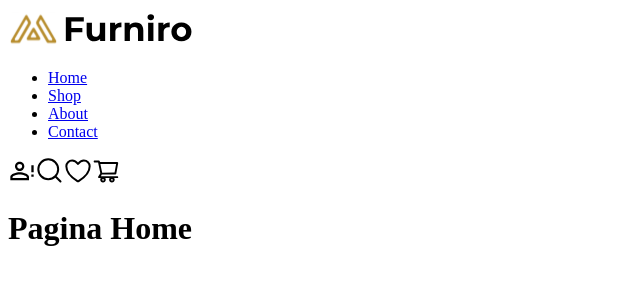
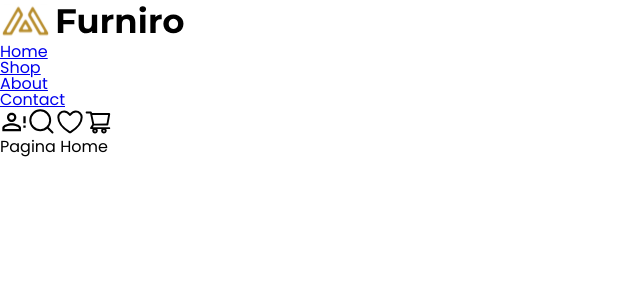
Before and after one commit to GustavoKobielski/Furtunite-Ecommece, a React (Vite) app: page / in a window 1280 px wide. Shown: the top 300 px of the page, without its empty margins (0-640 px from the left). Built offline with nearby package versions, Linux system fonts and the light colour scheme.

Commit message:
Feat: Reset Css, Global Css

```diff
--- a/src/App.tsx
+++ b/src/App.tsx
@@ -1,4 +1,6 @@
 import { BrowserRouter as Router, Routes, Route } from 'react-router-dom';
+import './style/reset.css'
+import './style/global.css'
 
 import Home from './pages/Home/Home'; // Pagina Home
 import About from './pages/About/About'; // Pagina About
--- /dev/null
+++ b/src/style/reset.css
@@ -0,0 +1,129 @@
+/* http://meyerweb.com/eric/tools/css/reset/
+   v2.0 | 20110126
+   License: none (public domain)
+*/
+
+html,
+body,
+div,
+span,
+applet,
+object,
+iframe,
+h1,
+h2,
+h3,
+h4,
+h5,
+h6,
+p,
+blockquote,
+pre,
+a,
+abbr,
+acronym,
+address,
+big,
+cite,
+code,
+del,
+dfn,
+em,
+img,
+ins,
+kbd,
+q,
+s,
+samp,
+small,
+strike,
+strong,
+sub,
+sup,
+tt,
+var,
+b,
+u,
+i,
+center,
+dl,
+dt,
+dd,
+ol,
+ul,
+li,
+fieldset,
+form,
+label,
+legend,
+table,
+caption,
+tbody,
+tfoot,
+thead,
+tr,
+th,
+td,
+article,
+aside,
+canvas,
+details,
+embed,
+figure,
+figcaption,
+footer,
+header,
+hgroup,
+menu,
+nav,
+output,
+ruby,
+section,
+summary,
+time,
+mark,
+audio,
+video {
+  margin: 0;
+  padding: 0;
+  border: 0;
+  font-size: 100%;
+  font: inherit;
+  vertical-align: baseline;
+}
+/* HTML5 display-role reset for older browsers */
+article,
+aside,
+details,
+figcaption,
+figure,
+footer,
+header,
+hgroup,
+menu,
+nav,
+section {
+  display: block;
+}
+body {
+  line-height: 1;
+}
+ol,
+ul {
+  list-style: none;
+}
+blockquote,
+q {
+  quotes: none;
+}
+blockquote:before,
+blockquote:after,
+q:before,
+q:after {
+  content: "";
+  content: none;
+}
+table {
+  border-collapse: collapse;
+  border-spacing: 0;
+}
```
